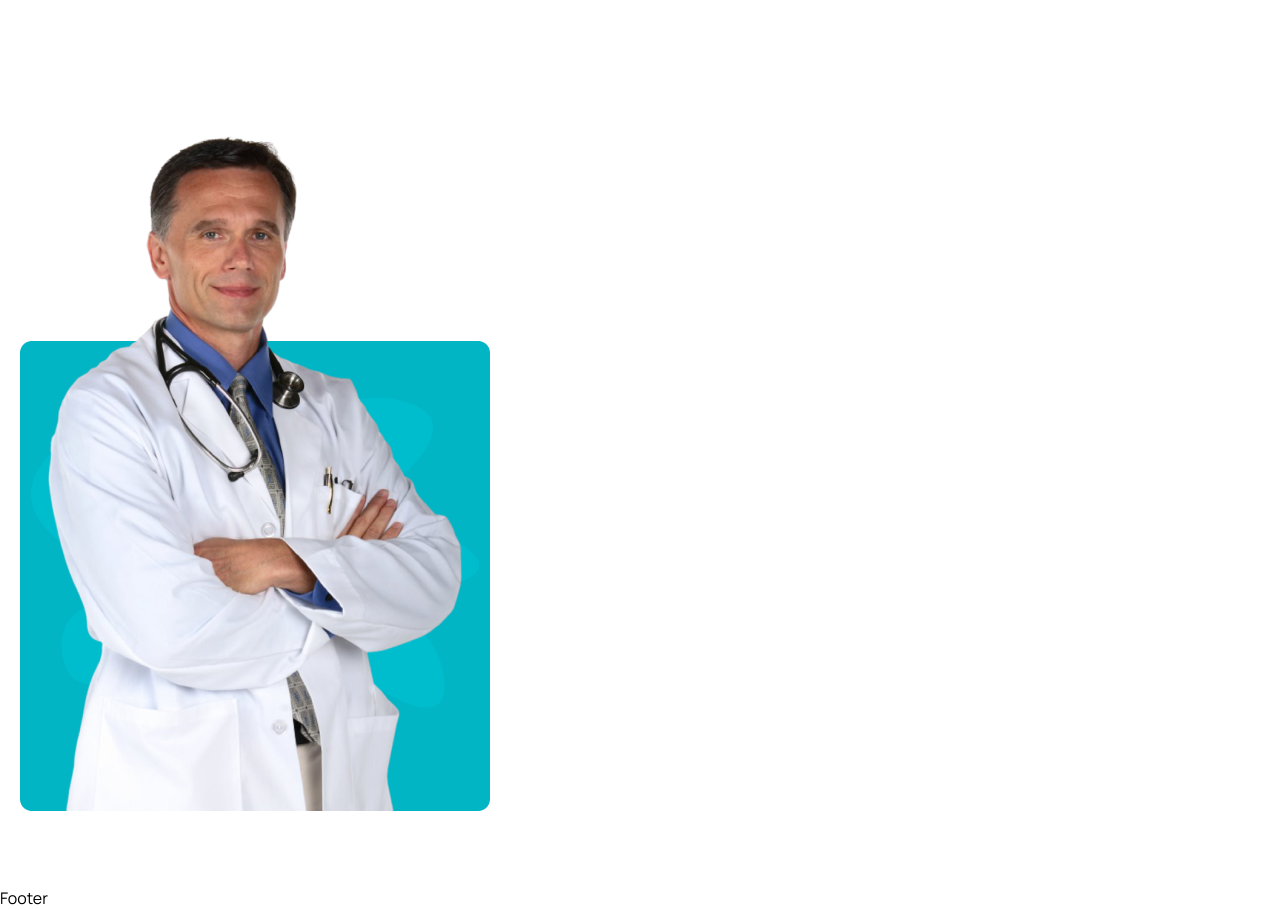
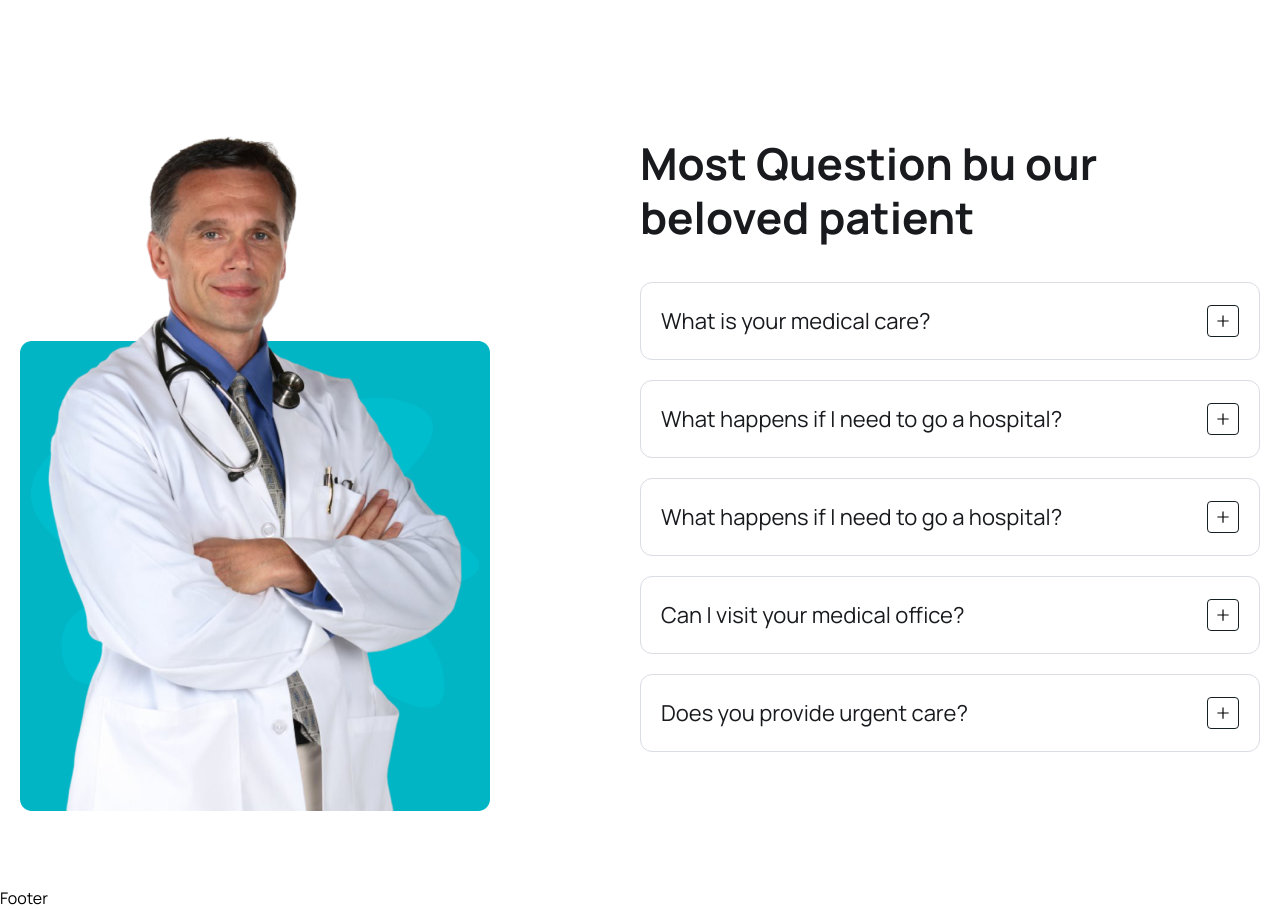
Before and after one commit to SalmanMohammed2001/Docker_Appointement_Frontend, a React (Vite) app: page / in a window 1280 px wide. Shown: the part 4540-5450 px from the top of the page. Built offline with nearby package versions, Linux system fonts and the light colour scheme.

Commit message:
finalize  faq  section

```diff
--- /dev/null
+++ b/src/components/faq/FaqItems.tsx
@@ -0,0 +1,37 @@
+// @ts-ignore
+import {faqs} from "../../assets/data/faqs.js";
+import {useState} from "react";
+import {AiOutlineMinus, AiOutlinePlus} from "react-icons/ai";
+// @ts-ignore
+
+const FaqItems= ({item}) => {
+    const[isOpen,setIsOpen]=useState(false)
+
+    const toggleAccordion=()=>{
+        setIsOpen(!isOpen)
+    }
+
+    return (
+        <div className={"p-3 lg:p-5 rounded-[12px] border border-solid border-[#D9DCE2] mb-5 cursor-pointer"} >
+            <div className="flex items-center justify-between gap-5" onClick={toggleAccordion}>
+
+                <h4 className="text-[14px] leading-7 lg:text-[22px] lg:leading-9 text-headingColor">
+                    {item.question}
+                </h4>
+                <div className={` ${isOpen && "bg-primaryColor text-white border-none"} w-7 h-7 lg:w-8 lg:h-8 border border-solid border-[#141F21] rounded flex items-center justify-center`}>
+                    {isOpen ? <AiOutlineMinus/> :<AiOutlinePlus/>}
+                </div>
+            </div>
+
+            {
+                isOpen && <div>
+                    <p className="text-[14px] leading-9 lg:text-[16px] lg:leading-9 font-[400] text-textColor">
+                        {item.content}
+                    </p>
+                </div>
+            }
+
+        </div>
+    );
+}
+export default FaqItems;
--- /dev/null
+++ b/src/components/faq/FaqList.tsx
@@ -0,0 +1,27 @@
+
+
+// @ts-ignore
+import { Key } from "react";
+// @ts-ignore
+import {faqs} from "../../assets/data/faqs.js";
+import FaqItems from "./FaqItems.tsx";
+
+// @ts-ignore
+const FaqList = () => {
+
+    return (
+        <div>
+            <ul className={"mt-[38px]"}>
+                {
+                    faqs.map((item: any, index: Key | null | undefined) => {
+                        return (
+                            <FaqItems item={item} key={index}/>
+                        )
+                    })
+                }
+            </ul>
+        </div>
+    )
+}
+
+export default FaqList;
--- a/src/pages/Home.tsx
+++ b/src/pages/Home.tsx
@@ -13,6 +13,7 @@ import {BsArrowRight} from "react-icons/bs";
 import About from "../components/about/About.tsx";
 import ServicesList from "../components/services/ServicesList.tsx";
 import DoctorList from "../components/doctor/DoctorList.tsx";
+import FaqList from "../components/faq/FaqList.tsx";
 
 const Home = () => {
     return (
@@ -258,7 +259,13 @@ const Home = () => {
                 <div className="container">
                     <div className={"flex justify-between  gap-[50px] lg:gap-0"}>
                         <div className={" w-1/2 hidden  md:block"}><img src={faqImg} alt=""/></div>
+                        <div className={" w-full md:w-1/2 "}>
+                            <h1 className={"heading"}>Most Question bu our beloved patient</h1>
+                            <FaqList/>
+                        </div>
                     </div>
+
+
                 </div>
             </section>
             {/*====================faq section=========================*/}
```
